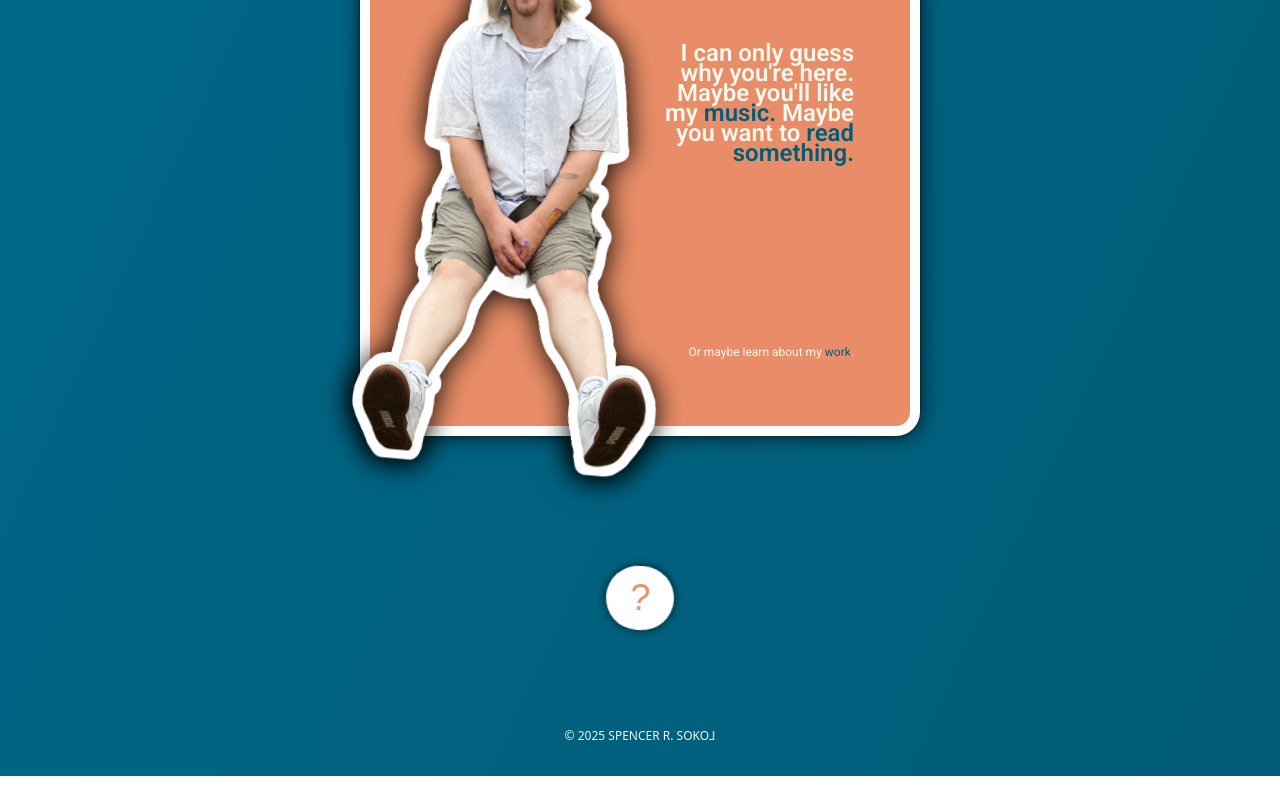
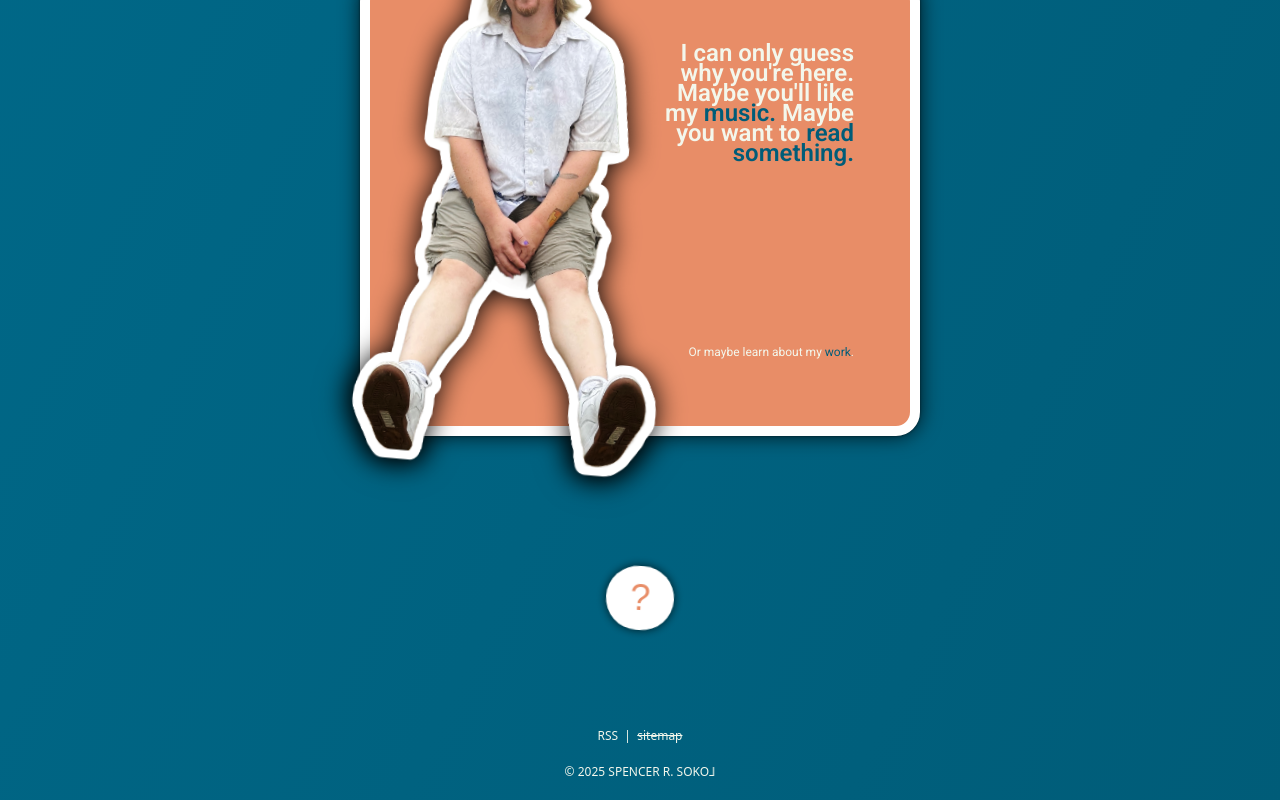
Before and after one commit to spencersokol/spencersokol, a React (Vite) app: page / in a window 1280 px wide. Shown: the part 532-1332 px from the top of the page. Before the commit the page ends 1308 px from the top, so only its background shows below. Built offline with nearby package versions, Linux system fonts and the light colour scheme; a web font is replaced by a local one; what @idkwtm/simple-posts would draw is missing.

Commit message:
Add RSS/sitemap to footer

```diff
--- a/src/App.tsx
+++ b/src/App.tsx
@@ -21,7 +21,10 @@ function App() {
                 <Outlet />
             </main>
             <footer className='container mx-auto py-4 flex-none text-xs font-thin'>
-                <section className='py-4 flex justify-center uppercase'>
+                <section className='py-4 flex justify-center'>
+                    <a href="/rss.xml">RSS</a> &nbsp; | &nbsp; <s>sitemap</s>
+                </section>
+                <section className='py-1 flex justify-center uppercase'>
                     &copy; { new Date().getFullYear() } Spencer R. Soko<span className='rotate-y-180'>l</span>
                 </section>
             </footer>
```
